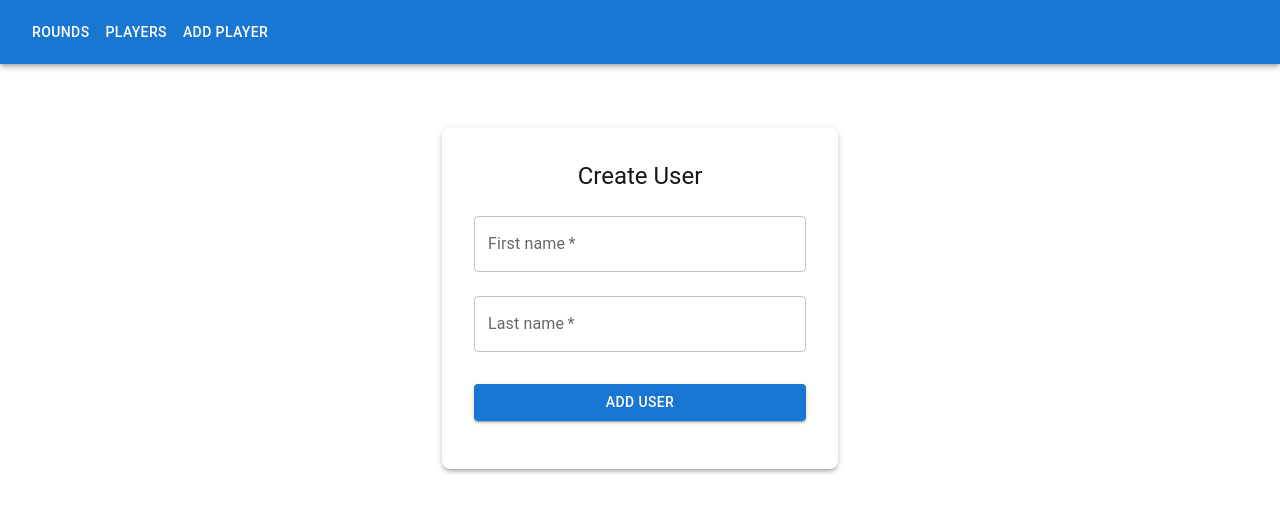
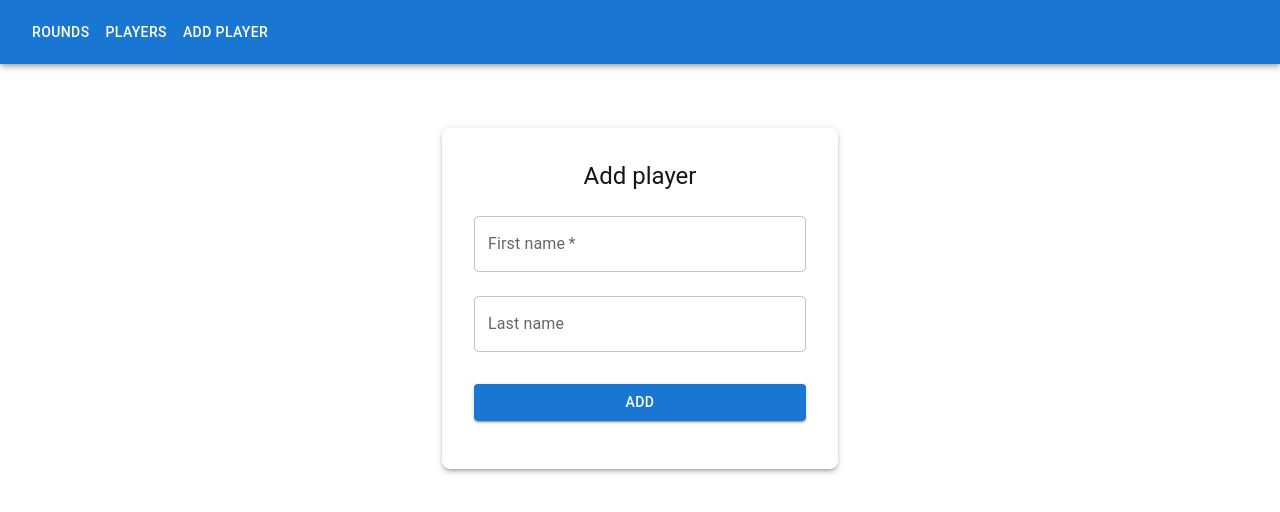
Before and after one commit to CasperAdriaensenLangoucheUCLL/CedhTournamentManager, a Next.js app in the folder front-end/: page /players/addPlayer in a window 1280 px wide. Shown: the top 512 px of the page. Built offline with nearby package versions, Linux system fonts and the light colour scheme.

Commit message:
vercel.json

```diff
--- a/front-end/components/player/AddPlayerForm.tsx
+++ b/front-end/components/player/AddPlayerForm.tsx
@@ -40,7 +40,7 @@ const AddPLayerForm: React.FC = () => {
                     }}
                 >
                     <Typography component="h1" variant="h5">
-                        Create User
+                        Add player
                     </Typography>
 
                     <Box component="form" onSubmit={handleSubmit} sx={{ mt: 1 }}>
@@ -57,7 +57,7 @@ const AddPLayerForm: React.FC = () => {
                         />
                         <TextField
                             margin="normal"
-                            required
+                            // required
                             fullWidth
                             label={"Last name"}
                             type="text"
@@ -73,7 +73,7 @@ const AddPLayerForm: React.FC = () => {
                             color="primary"
                             sx={{ mt: 3, mb: 2 }}
                         >
-                            {"Add user"}
+                            {"Add"}
                         </Button>
                     </Box>
                     <Typography color='ForestGreen'>{status}</Typography>
```
Also changed, not shown: front-end/vercel.json (added).
